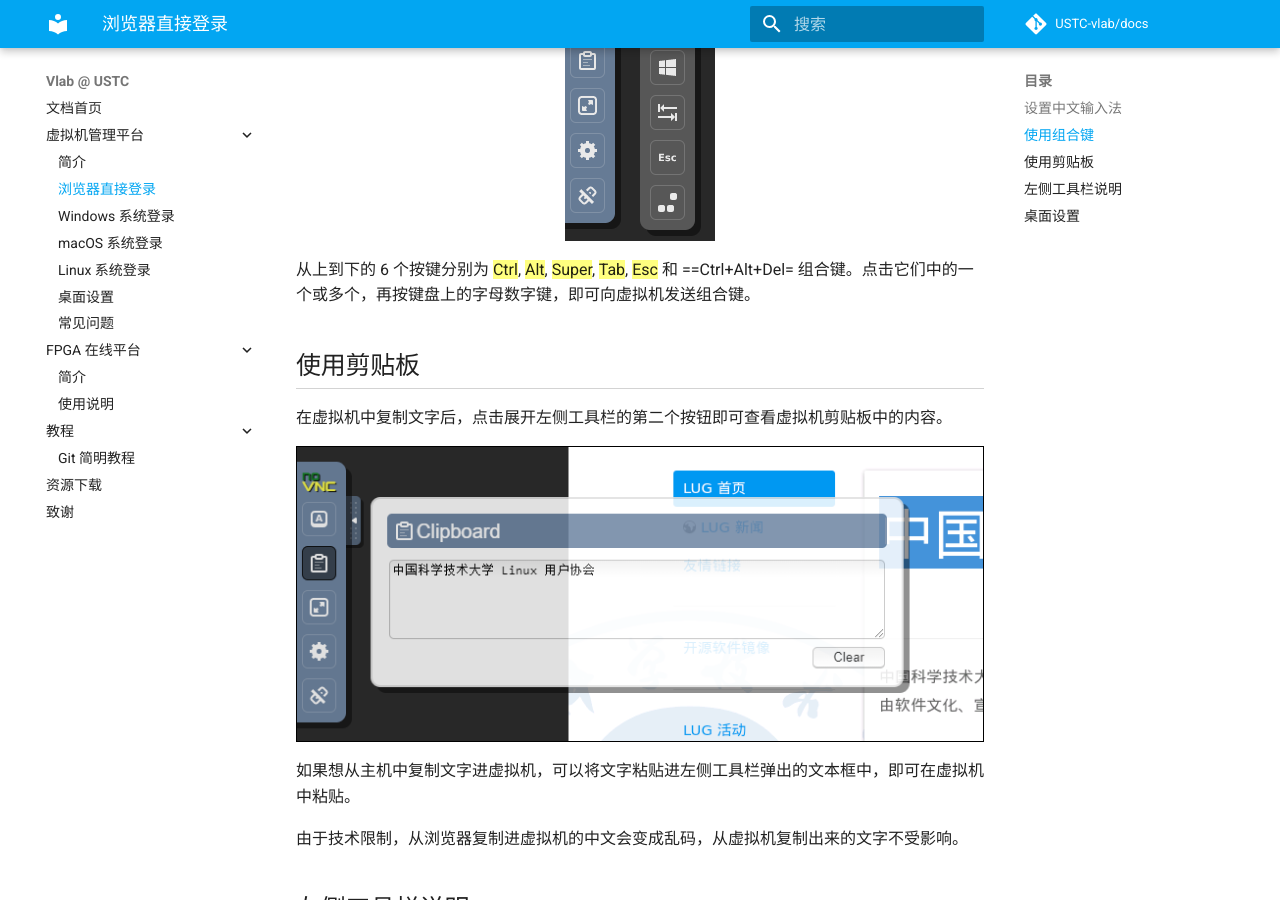
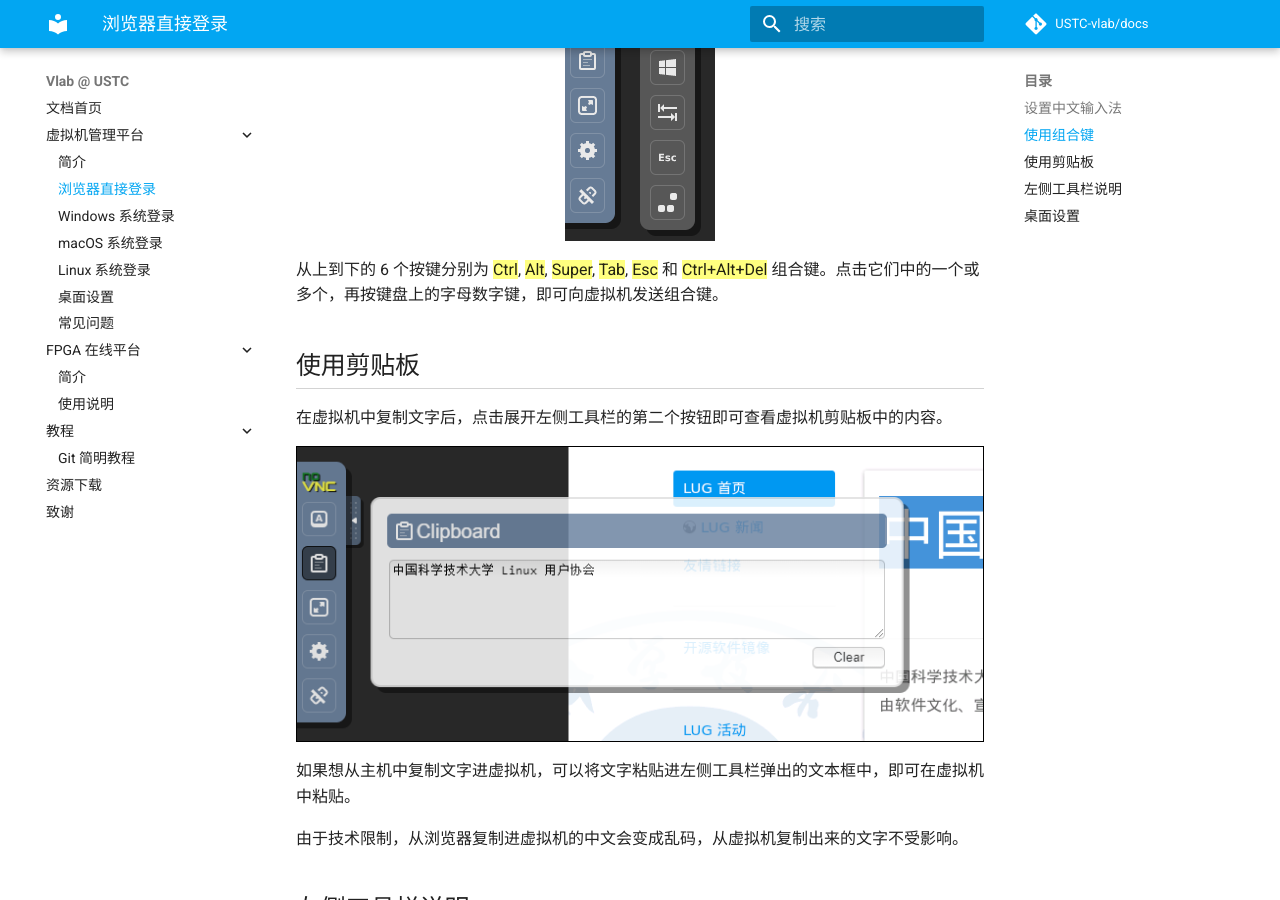
Before and after one commit to USTC-vlab/docs, an MkDocs documentation site: the page built from docs/vm/login-browser.md, in a window 1280 px wide and 900 px high, scrolled down 2477 px. Built offline with MkDocs 1.6.1 and Material for MkDocs 9.7.7, drawn with Linux system fonts in a browser that asks for light colours; comment, search, counter and statistics services are not loaded.

Commit message:
Wrong markup

```diff
--- a/docs/vm/login-browser.md
+++ b/docs/vm/login-browser.md
@@ -47,7 +47,7 @@
 
 ![noVNC Combo Keys](../images/novnc-combo-keys.png){: .img-center }
 
-从上到下的 6 个按键分别为 ==Ctrl==, ==Alt==, ==Super==, ==Tab==, ==Esc== 和 ==Ctrl+Alt+Del= 组合键。点击它们中的一个或多个，再按键盘上的字母数字键，即可向虚拟机发送组合键。
+从上到下的 6 个按键分别为 ==Ctrl==, ==Alt==, ==Super==, ==Tab==, ==Esc== 和 ==Ctrl+Alt+Del== 组合键。点击它们中的一个或多个，再按键盘上的字母数字键，即可向虚拟机发送组合键。
 
 ## 使用剪贴板 {#clipboard}
 
```
